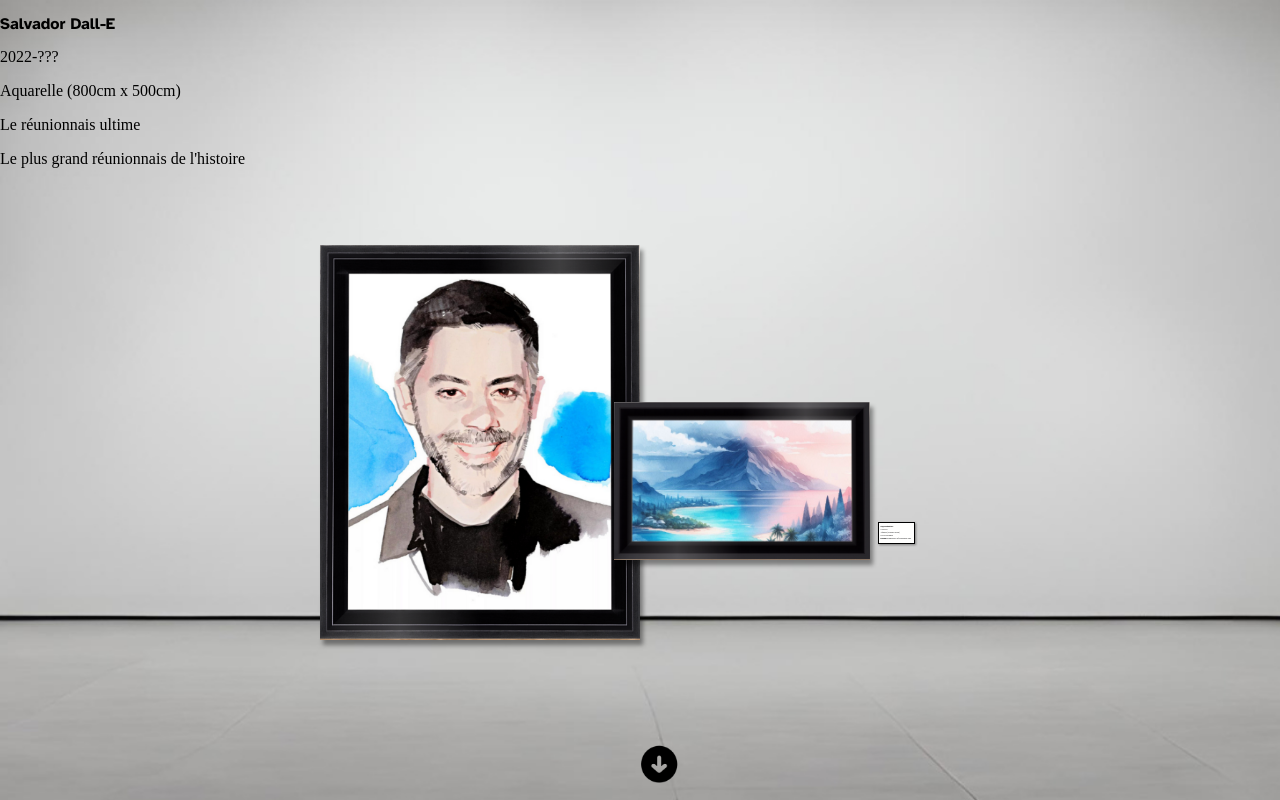
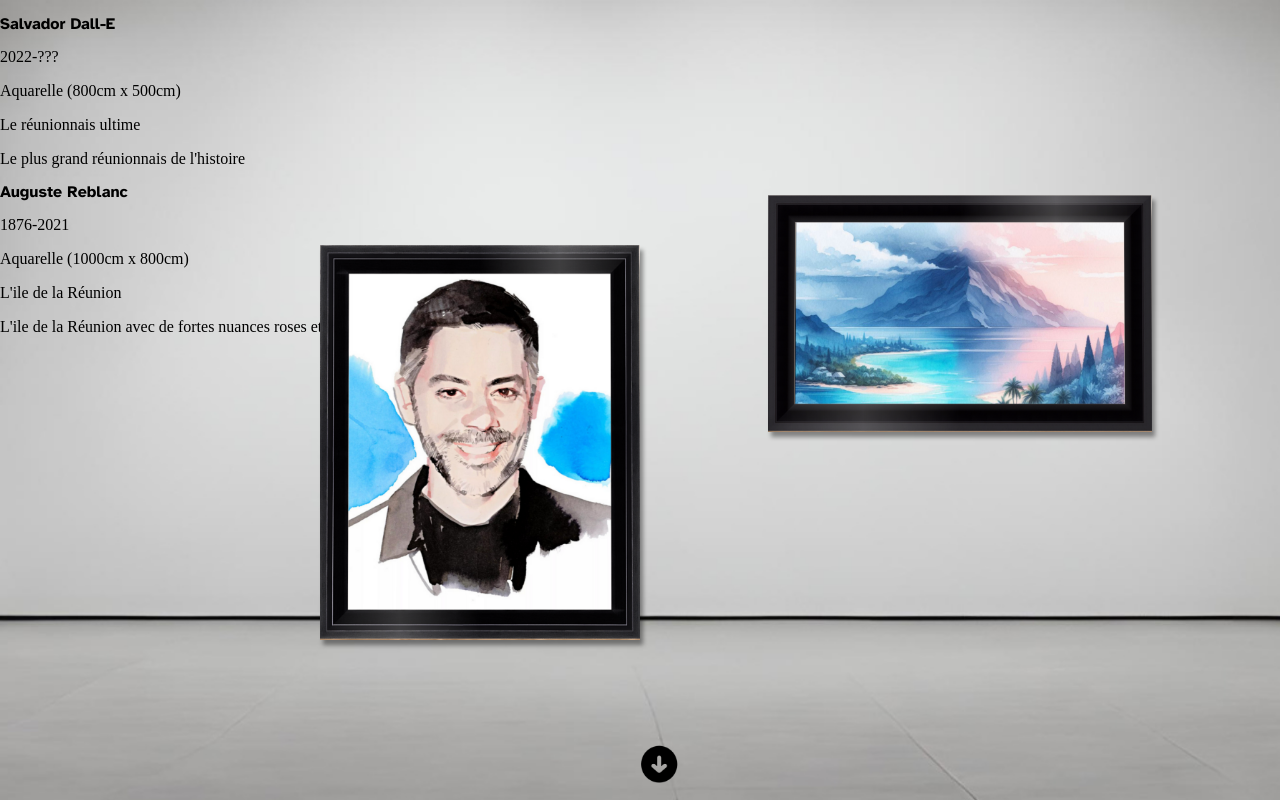
Before and after one commit to WildCodeSchool/2023-09-JS-Lille-P3-Afac, a React (Vite) app in the folder frontend/: page /VirtualMuseumFontWall in a window 1280 px wide. Built offline with nearby package versions, Linux system fonts and the light colour scheme.

Commit message:
It's not finish

```diff
--- a/frontend/src/components/VirtualMuseum/SecondRoom/FontWall.jsx
+++ b/frontend/src/components/VirtualMuseum/SecondRoom/FontWall.jsx
@@ -17,8 +17,8 @@ function FontWall() {
 
   const secondArtwork = {
     img: "./src/assets/fusionColorWithFrame.png",
-    classNameArtwork: "secondArtworkBackRoomSecondRoom",
-    classNameThumbnail: "secondArtworkBackRoomSecondRoomInformations",
+    classNameArtwork: "secondArtworkFontRoomSecondRoom",
+    classNameThumbnail: "secondArtworkFontRoomSecondRoomInformations",
     painter: "Auguste Reblanc",
     date: "1876-2021",
     information: "Aquarelle (1000cm x 800cm)",
--- a/frontend/src/components/VirtualMuseum/SecondRoom/FontWall.scss
+++ b/frontend/src/components/VirtualMuseum/SecondRoom/FontWall.scss
@@ -14,7 +14,7 @@
   }
 }
 
-.leftArtworkFontWallInformations {
+.leftArtworkFontRoomInformations {
   position: absolute;
   display: flex;
   flex-direction: column;
@@ -50,7 +50,7 @@
   }
 }
 
-.rightArtworkFontWallInformations {
+.rightArtworkFontRoomInformations {
   position: absolute;
   display: flex;
   flex-direction: column;
--- a/frontend/src/components/VirtualMuseum/SecondRoom/SecondRoom.scss
+++ b/frontend/src/components/VirtualMuseum/SecondRoom/SecondRoom.scss
@@ -36,7 +36,7 @@
   filter: drop-shadow(3px 4px 2px rgb(0 0 0 / 0.4));
 }
 
-.firstArtworkLeftSideSecondRoomInformations {
+.firstArtworkLeftSideSecondInformations {
   position: absolute;
   display: flex;
   flex-direction: column;
```
